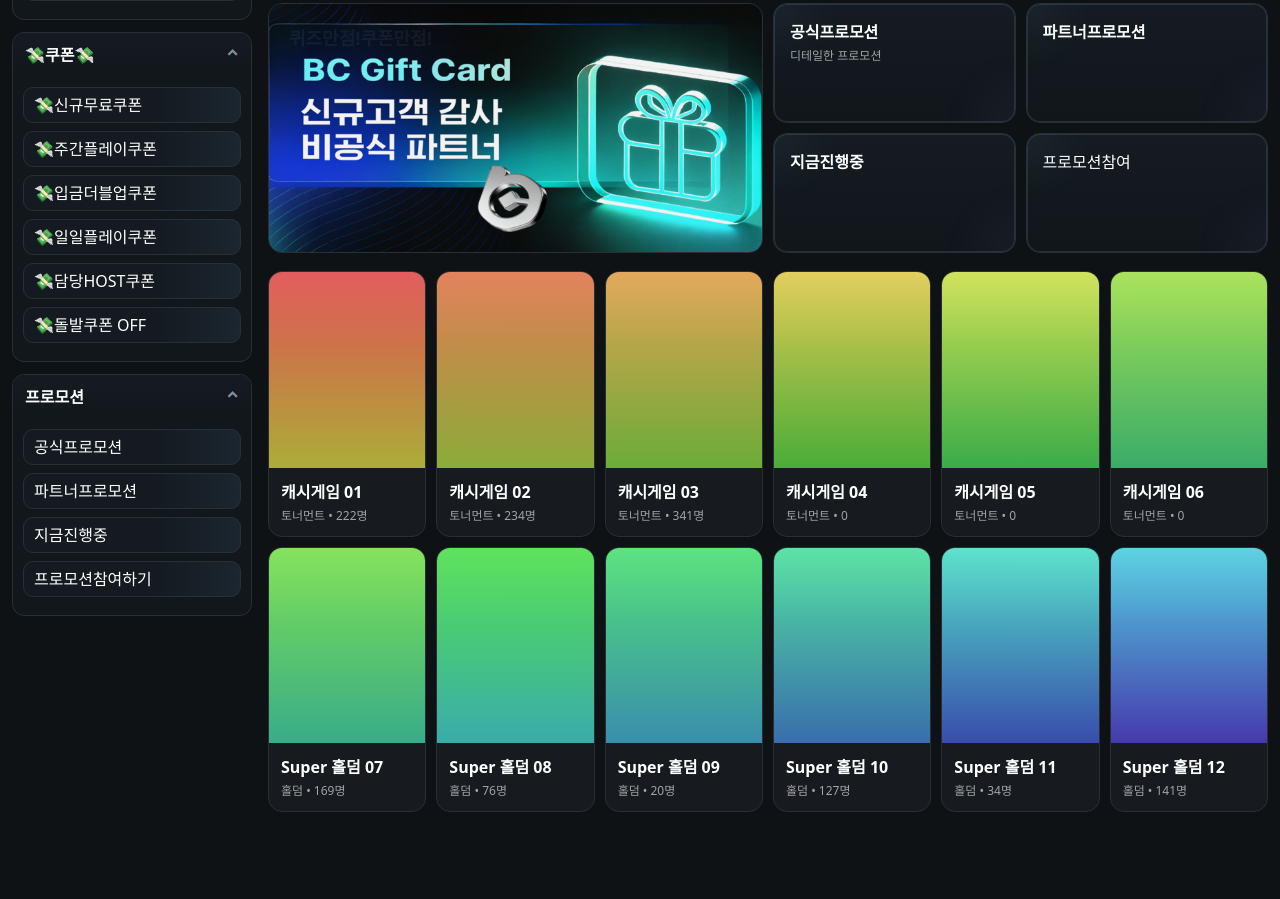
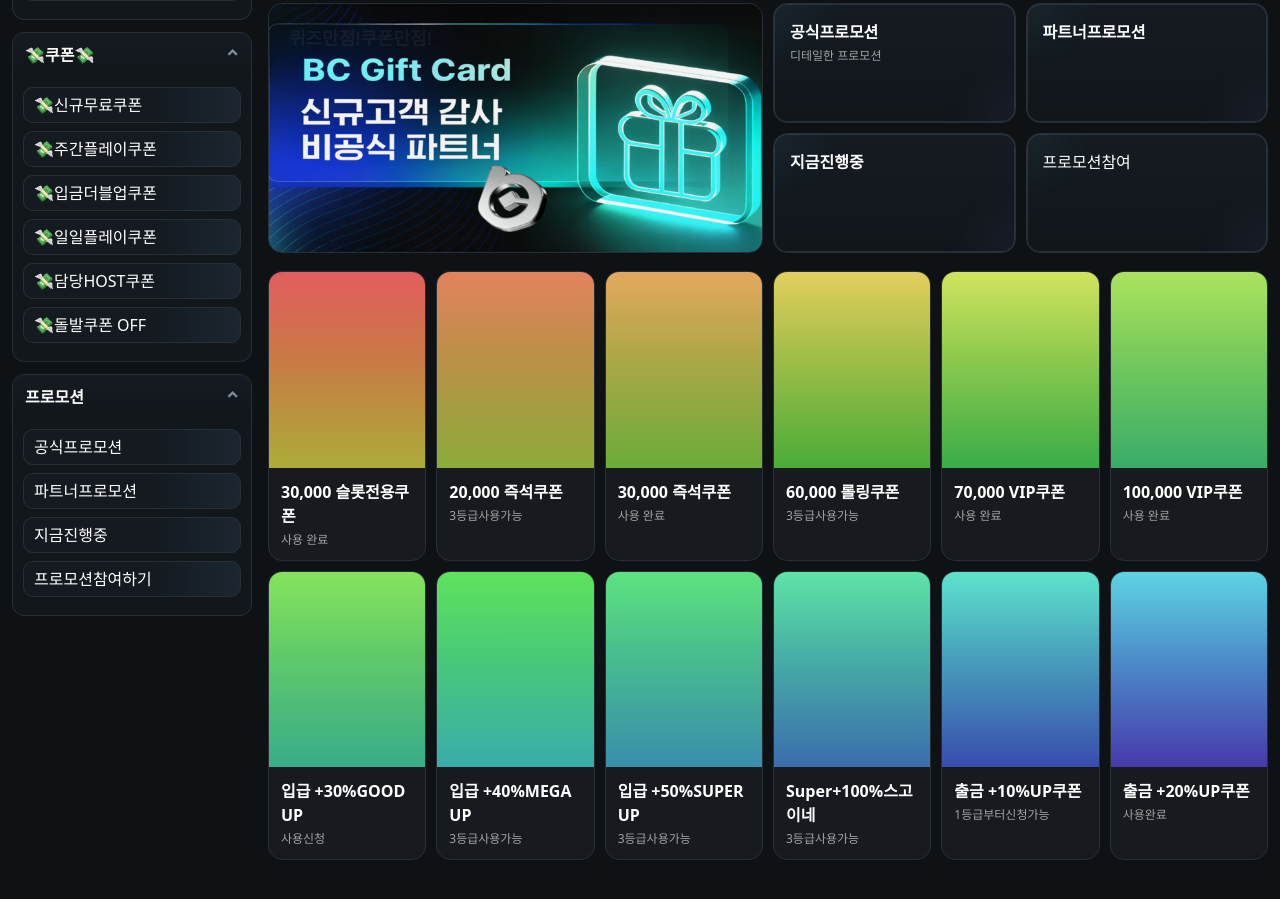
Before and after one commit to woosus/wooss2, a plain HTML site: page index.html in a window 1280 px wide. Shown: the part 471-1370 px from the top of the page. Before the commit the page ends 1347 px from the top, so only its background shows below. Drawn offline with nearby package versions, Linux system fonts and the light colour scheme; files whose address does not match are found by name; a web font is replaced by a local one.

Commit message:
Update index.html

```diff
--- a/index.html
+++ b/index.html
@@ -275,18 +275,18 @@ body.eu-open #mainShift{transform:translateY(62px)}
       <div class="section">
         <div class="grid-games">
           <!-- 18 개 샘플 -->
-          <div class='card overflow-hidden'><div style='aspect-ratio:4/5;background:linear-gradient(180deg,hsl(0,70%,60%),hsl(60,50%,45%))'></div><div class='p-3'><div class='font-bold'>캐시게임 01</div><div class='text-xs text-neutral-400 mt-1'>토너먼트 • 222명</div></div></div>
-          <div class='card overflow-hidden'><div style='aspect-ratio:4/5;background:linear-gradient(180deg,hsl(17,70%,60%),hsl(77,50%,45%))'></div><div class='p-3'><div class='font-bold'>캐시게임 02</div><div class='text-xs text-neutral-400 mt-1'>토너먼트 • 234명</div></div></div>
-          <div class='card overflow-hidden'><div style='aspect-ratio:4/5;background:linear-gradient(180deg,hsl(34,70%,60%),hsl(94,50%,45%))'></div><div class='p-3'><div class='font-bold'>캐시게임 03</div><div class='text-xs text-neutral-400 mt-1'>토너먼트 • 341명</div></div></div>
-          <div class='card overflow-hidden'><div style='aspect-ratio:4/5;background:linear-gradient(180deg,hsl(51,70%,60%),hsl(111,50%,45%))'></div><div class='p-3'><div class='font-bold'>캐시게임 04</div><div class='text-xs text-neutral-400 mt-1'>토너먼트 • 0</div></div></div>
-          <div class='card overflow-hidden'><div style='aspect-ratio:4/5;background:linear-gradient(180deg,hsl(68,70%,60%),hsl(128,50%,45%))'></div><div class='p-3'><div class='font-bold'>캐시게임 05</div><div class='text-xs text-neutral-400 mt-1'>토너먼트 • 0</div></div></div>
-          <div class='card overflow-hidden'><div style='aspect-ratio:4/5;background:linear-gradient(180deg,hsl(85,70%,60%),hsl(145,50%,45%))'></div><div class='p-3'><div class='font-bold'>캐시게임 06</div><div class='text-xs text-neutral-400 mt-1'>토너먼트 • 0</div></div></div>
-          <div class='card overflow-hidden'><div style='aspect-ratio:4/5;background:linear-gradient(180deg,hsl(102,70%,60%),hsl(162,50%,45%))'></div><div class='p-3'><div class='font-bold'>Super 홀덤 07</div><div class='text-xs text-neutral-400 mt-1'>홀덤 • 169명</div></div></div>
-          <div class='card overflow-hidden'><div style='aspect-ratio:4/5;background:linear-gradient(180deg,hsl(119,70%,60%),hsl(179,50%,45%))'></div><div class='p-3'><div class='font-bold'>Super 홀덤 08</div><div class='text-xs text-neutral-400 mt-1'>홀덤 • 76명</div></div></div>
-          <div class='card overflow-hidden'><div style='aspect-ratio:4/5;background:linear-gradient(180deg,hsl(136,70%,60%),hsl(196,50%,45%))'></div><div class='p-3'><div class='font-bold'>Super 홀덤 09</div><div class='text-xs text-neutral-400 mt-1'>홀덤 • 20명</div></div></div>
-          <div class='card overflow-hidden'><div style='aspect-ratio:4/5;background:linear-gradient(180deg,hsl(153,70%,60%),hsl(213,50%,45%))'></div><div class='p-3'><div class='font-bold'>Super 홀덤 10</div><div class='text-xs text-neutral-400 mt-1'>홀덤 • 127명</div></div></div>
-          <div class='card overflow-hidden'><div style='aspect-ratio:4/5;background:linear-gradient(180deg,hsl(170,70%,60%),hsl(230,50%,45%))'></div><div class='p-3'><div class='font-bold'>Super 홀덤 11</div><div class='text-xs text-neutral-400 mt-1'>홀덤 • 34명</div></div></div>
-          <div class='card overflow-hidden'><div style='aspect-ratio:4/5;background:linear-gradient(180deg,hsl(187,70%,60%),hsl(247,50%,45%))'></div><div class='p-3'><div class='font-bold'>Super 홀덤 12</div><div class='text-xs text-neutral-400 mt-1'>홀덤 • 141명</div></div></div>
+          <div class='card overflow-hidden'><div style='aspect-ratio:4/5;background:linear-gradient(180deg,hsl(0,70%,60%),hsl(60,50%,45%))'></div><div class='p-3'><div class='font-bold'> 30,000 슬롯전용쿠폰</div><div class='text-xs text-neutral-400 mt-1'>사용 완료</div></div></div>
+          <div class='card overflow-hidden'><div style='aspect-ratio:4/5;background:linear-gradient(180deg,hsl(17,70%,60%),hsl(77,50%,45%))'></div><div class='p-3'><div class='font-bold'>20,000 즉석쿠폰</div><div class='text-xs text-neutral-400 mt-1'>3등급사용가능</div></div></div>
+          <div class='card overflow-hidden'><div style='aspect-ratio:4/5;background:linear-gradient(180deg,hsl(34,70%,60%),hsl(94,50%,45%))'></div><div class='p-3'><div class='font-bold'>30,000 즉석쿠폰</div><div class='text-xs text-neutral-400 mt-1'>사용 완료</div></div></div>
+          <div class='card overflow-hidden'><div style='aspect-ratio:4/5;background:linear-gradient(180deg,hsl(51,70%,60%),hsl(111,50%,45%))'></div><div class='p-3'><div class='font-bold'>60,000 롤링쿠폰</div><div class='text-xs text-neutral-400 mt-1'>3등급사용가능</div></div></div>
+          <div class='card overflow-hidden'><div style='aspect-ratio:4/5;background:linear-gradient(180deg,hsl(68,70%,60%),hsl(128,50%,45%))'></div><div class='p-3'><div class='font-bold'>70,000 VIP쿠폰</div><div class='text-xs text-neutral-400 mt-1'>사용 완료</div></div></div>
+          <div class='card overflow-hidden'><div style='aspect-ratio:4/5;background:linear-gradient(180deg,hsl(85,70%,60%),hsl(145,50%,45%))'></div><div class='p-3'><div class='font-bold'>100,000 VIP쿠폰</div><div class='text-xs text-neutral-400 mt-1'>사용 완료</div></div></div>
+          <div class='card overflow-hidden'><div style='aspect-ratio:4/5;background:linear-gradient(180deg,hsl(102,70%,60%),hsl(162,50%,45%))'></div><div class='p-3'><div class='font-bold'>입급 +30%GOOD UP</div><div class='text-xs text-neutral-400 mt-1'>사용신청</div></div></div>
+          <div class='card overflow-hidden'><div style='aspect-ratio:4/5;background:linear-gradient(180deg,hsl(119,70%,60%),hsl(179,50%,45%))'></div><div class='p-3'><div class='font-bold'>입급 +40%MEGA UP</div><div class='text-xs text-neutral-400 mt-1'>3등급사용가능</div></div></div>
+          <div class='card overflow-hidden'><div style='aspect-ratio:4/5;background:linear-gradient(180deg,hsl(136,70%,60%),hsl(196,50%,45%))'></div><div class='p-3'><div class='font-bold'>입급 +50%SUPER UP</div><div class='text-xs text-neutral-400 mt-1'>3등급사용가능</div></div></div>
+          <div class='card overflow-hidden'><div style='aspect-ratio:4/5;background:linear-gradient(180deg,hsl(153,70%,60%),hsl(213,50%,45%))'></div><div class='p-3'><div class='font-bold'>Super+100%스고이네</div><div class='text-xs text-neutral-400 mt-1'>3등급사용가능</div></div></div>
+          <div class='card overflow-hidden'><div style='aspect-ratio:4/5;background:linear-gradient(180deg,hsl(170,70%,60%),hsl(230,50%,45%))'></div><div class='p-3'><div class='font-bold'>출금 +10%UP쿠폰</div><div class='text-xs text-neutral-400 mt-1'>1등급부터신청가능</div></div></div>
+          <div class='card overflow-hidden'><div style='aspect-ratio:4/5;background:linear-gradient(180deg,hsl(187,70%,60%),hsl(247,50%,45%))'></div><div class='p-3'><div class='font-bold'>출금 +20%UP쿠폰</div><div class='text-xs text-neutral-400 mt-1'>사용완료</div></div></div>
         </div>
       </div>
     </div><!-- /#mainShift -->
```
